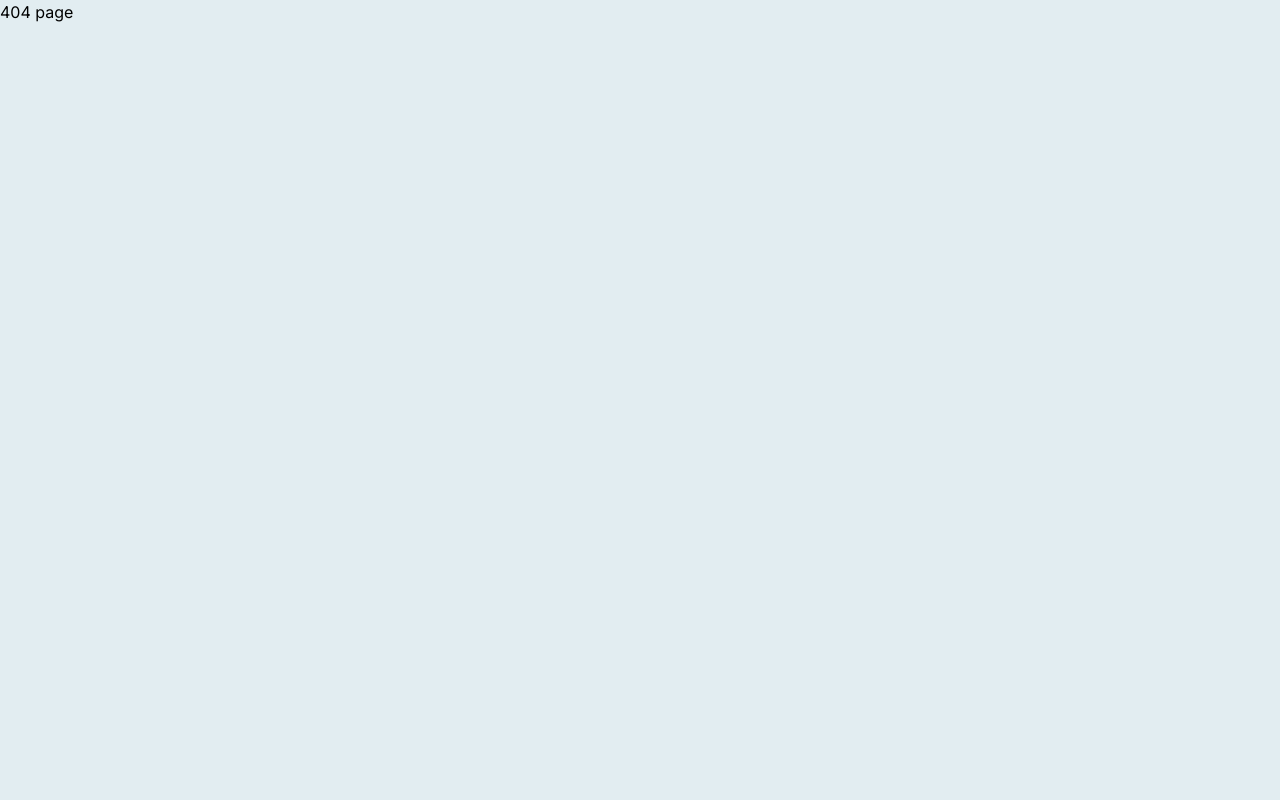
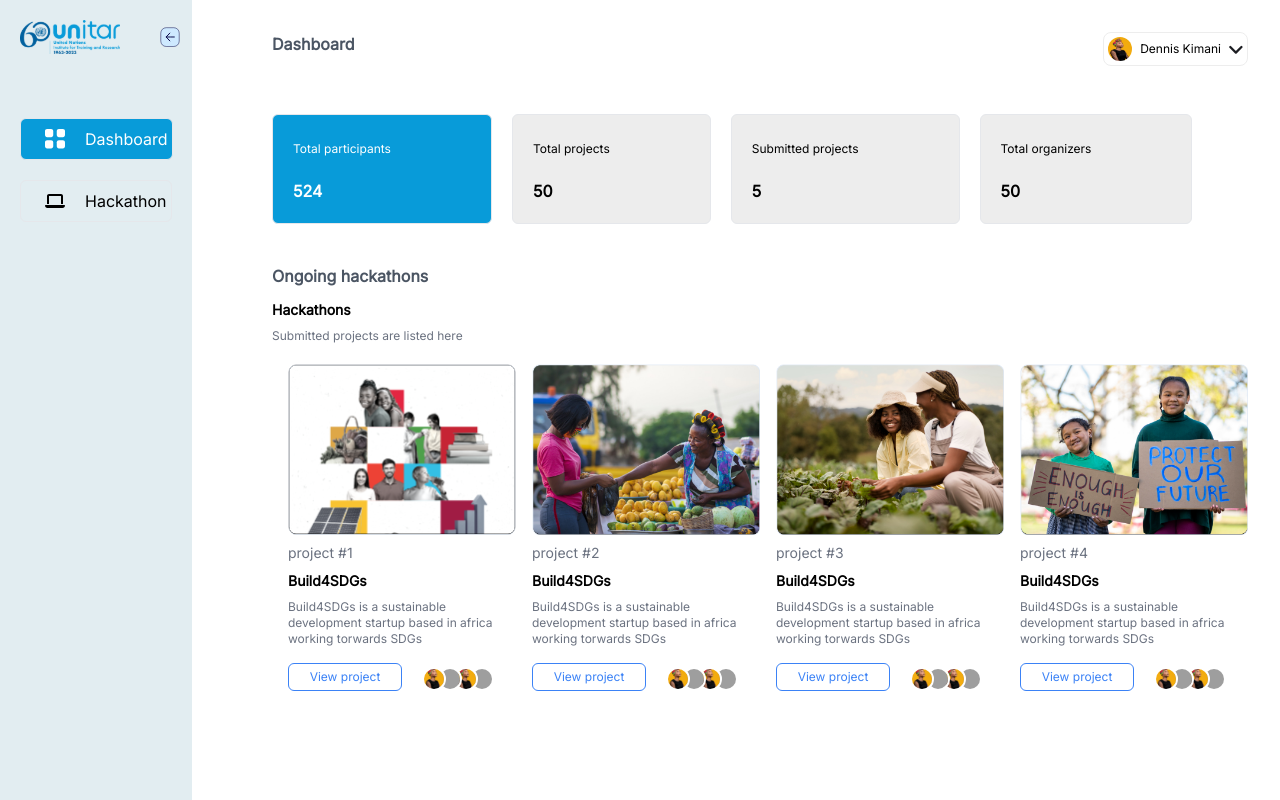
Before and after one commit to UNITED-NATIONS-INSTITUTE/Unitar-FrontEnd, a React (Vite) app: page /dashboard in a window 1280 px wide. Built offline with nearby package versions, Linux system fonts and the light colour scheme; grey boxes are pictures that could not be loaded; a web font is replaced by a local one.

Commit message:
Add profile section

```diff
--- a/src/App.jsx
+++ b/src/App.jsx
@@ -5,6 +5,7 @@ import SignUp from "./components/common/SignUp";
 import LogIn from "./components/common/LogIn";
 import NoPage from "./components/common/NoPage";
 import SignUpPrompt from "./components/common/SignUpPrompt";
+import Dashboard from "./components/participants/Dashboard";
 
 const App = () => {
   return (
@@ -17,6 +18,7 @@ const App = () => {
         <Route path="/prompt" element={<SignUpPrompt />} />
         <Route path="/login" element={<LogIn />} />
         <Route path="*" element={<NoPage />} />
+        <Route path="/dashboard" element={<Dashboard />} />
       </Routes>
     </BrowserRouter>
   );
--- a/src/components/common/Navigation.jsx
+++ /dev/null
@@ -1,8 +0,0 @@
-import React from "react";
-import { Link } from "react-router-dom";
-
-const Navigation = () => {
-  return <h1>Navigation</h1>;
-};
-
-export default Navigation;
--- a/src/components/participants/Content.jsx
+++ b/src/components/participants/Content.jsx
@@ -1,22 +1,31 @@
 import React from "react";
 import Hackathons from "./Hackathons";
+import UserProfile from "./UserProfile";
 
 const Content = () => {
   return (
     <div className="overflow-y-auto  ml-60">
-      <h1 className="text-gray-600 font-bold">Dashboard</h1>
+      <div className="flex justify-between">
+        <h1 className="text-gray-600 font-bold">Dashboard</h1>
+        <UserProfile />
+      </div>
+
       <div className="flex mt-12">
         <div className="border bg-custom-blue rounded-md text-white pr-20 pt-5 mr-5">
           <span className="text-xs p-5">Total participants</span>
-          <p className="p-5">524</p>
+          <p className="p-5 font-bold">524</p>
         </div>
-        <div className="border bg-gray-200 rounded-md  pr-20  pt-5 mr-5">
+        <div className="border bg-custom-grey rounded-md  pr-20  pt-5 mr-5">
           <span className="text-xs p-5">Total projects</span>
-          <p className="p-5">50</p>
+          <p className="p-5 font-bold">50</p>
         </div>
-        <div className="border bg-gray-200 rounded-md  pr-20  pt-5 mr-5">
+        <div className="border bg-custom-grey rounded-md  pr-20  pt-5 mr-5">
+          <span className="text-xs p-5">Submitted projects</span>
+          <p className="p-5 font-bold">5</p>
+        </div>
+        <div className="border bg-custom-grey rounded-md  pr-20  pt-5 mr-5">
           <span className="text-xs p-5">Total organizers</span>
-          <p className="p-5">50</p>
+          <p className="p-5 font-bold">50</p>
         </div>
       </div>
       <div className="mt-10">
--- a/src/components/participants/Sidebar.jsx
+++ b/src/components/participants/Sidebar.jsx
@@ -3,7 +3,7 @@ import logo from "../../assets/unitar-logo.svg";
 
 const Sidebar = () => {
   return (
-    <div className="bg-blue-100 left-side  p-5 h-screen fixed left-0 top-0 ">
+    <div className="bg-light-blue left-side  p-5 h-screen fixed left-0 top-0 ">
       <div className="flex gap-10">
         <img src={logo} alt="logo" width="100" height="54" />
         <img src="src/assets/back.svg" alt="back" width="20" height="20" />
--- /dev/null
+++ b/src/components/participants/UserProfile.jsx
@@ -0,0 +1,34 @@
+import React, { useState } from "react";
+
+const UserProfile = () => {
+  const [isDropdownOpen, setDropdownOpen] = useState(false);
+  const handleDropdown = () => {
+    setDropdownOpen(!isDropdownOpen);
+  };
+  return (
+    <div className="relative inline-block">
+      <div className="flex items-center border p-1 border-custom-grey rounded-lg space-x-2 cursor-pointer">
+        <img
+          src="/assets/avatar1.jpg"
+          alt="profile"
+          className="w-6 h-6 rounded-full"
+        />
+        <span className="text-xs">Dennis Kimani</span>
+        <button onClick={handleDropdown}>
+          <img src="/assets/chevron.svg" alt="down" />
+        </button>
+        {isDropdownOpen && (
+          <div className="absolute top-full right-0 mt-2 bg-custom-blue text-white border rounded shadow-md">
+            <ul className="py-2">
+              <li className="px-4 py-2">Profile</li>
+              <li className="px-4 py-2">Settings</li>
+              <li className="px-4 py-2">Logout</li>
+            </ul>
+          </div>
+        )}
+      </div>
+    </div>
+  );
+};
+
+export default UserProfile;
--- a/tailwind.config.js
+++ b/tailwind.config.js
@@ -5,6 +5,11 @@ export default {
     extend: {
       backgroundColor: {
         "custom-blue": "#089BD9",
+        "light-blue": "#E2EDF1",
+      },
+      colors: {
+        "custom-blue": "#089BD9",
+        "custom-grey": "#EDEDED",
       },
     },
   },
```
Also changed, not shown: public/assets/chevron.svg (added).
